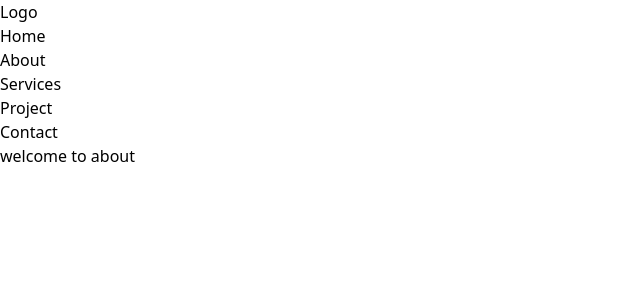
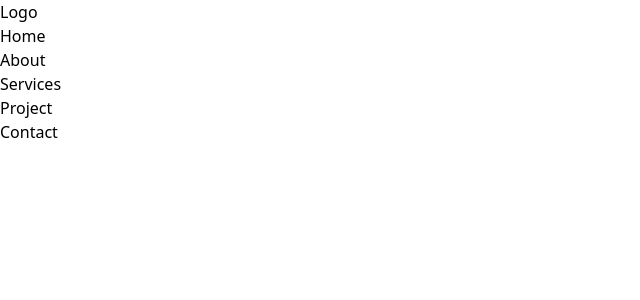
Before and after one commit to Fatiha26/react-router-project, a React (Vite) app: page /about in a window 1280 px wide. Shown: the top 300 px of the page, without its empty margins (0-640 px from the left). Built offline with nearby package versions, Linux system fonts and the light colour scheme.

Commit message:
starting about

```diff
--- a/src/components/About.jsx
+++ b/src/components/About.jsx
@@ -5,7 +5,7 @@ const About = () => {
     <>
       <Nav />
       <section>
-        <h1>welcome to about</h1>
+
       </section>
     </>
   )
```
Also changed, not shown: src/assets/image/bg.jpg (added).
